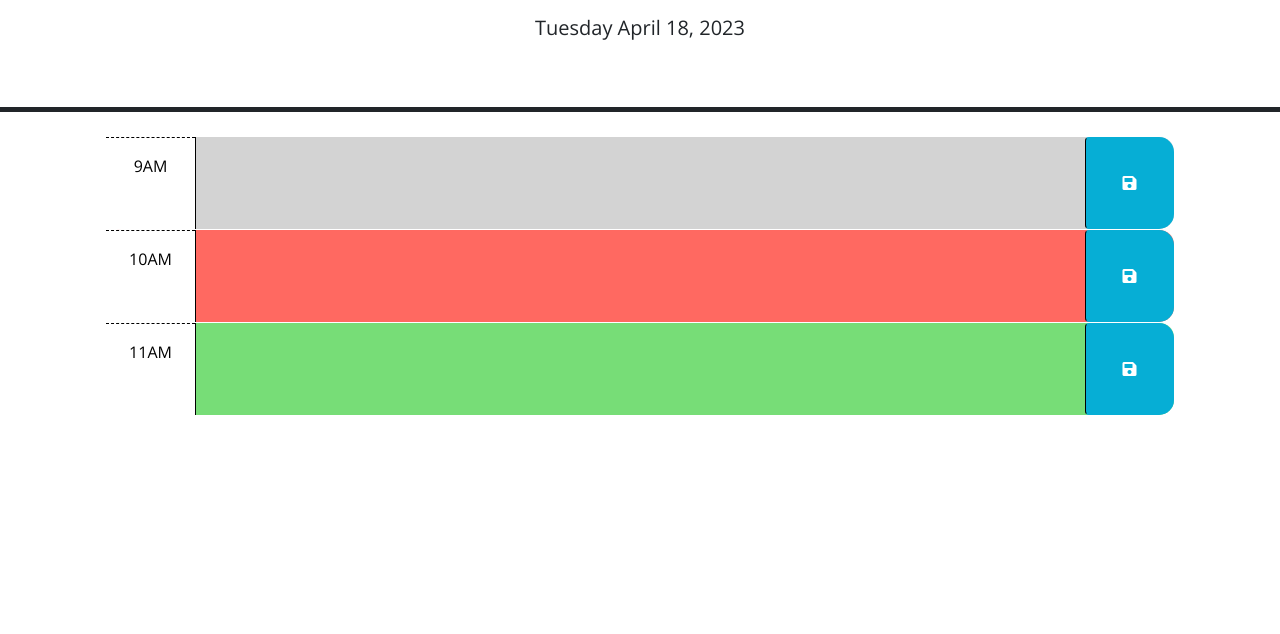
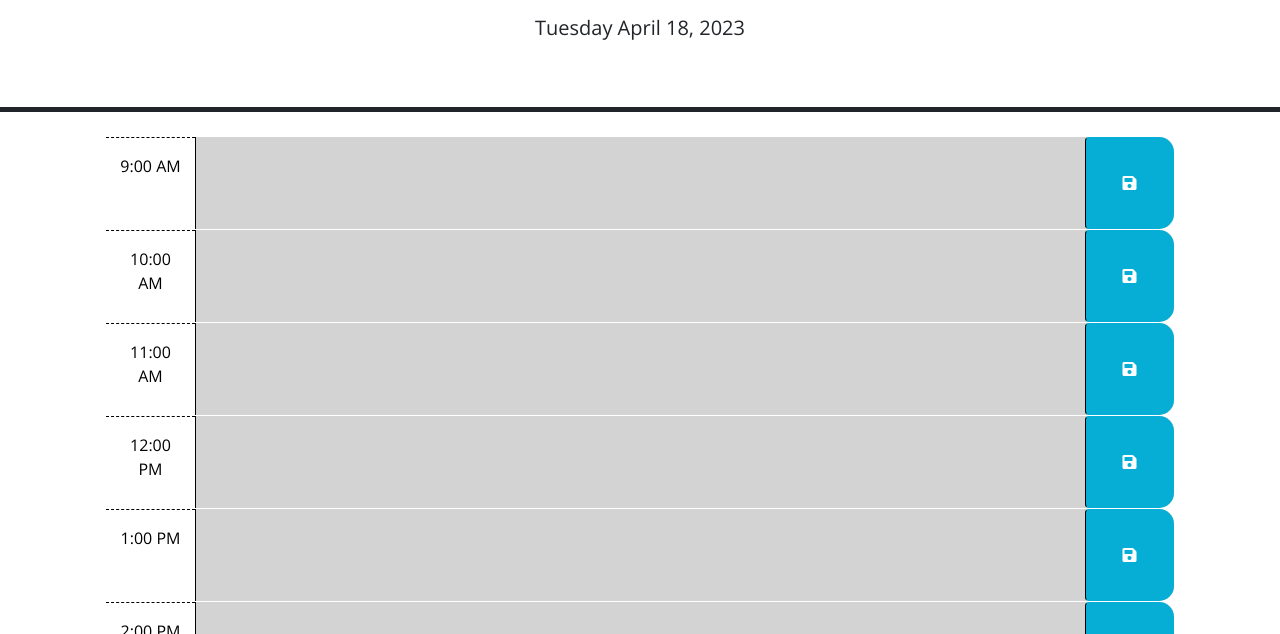
Before and after one commit to Roadglide131/Scheduler, a plain HTML site: page Develop/index.html in a window 1280 px wide. Shown: the part 166-800 px from the top of the page. Drawn offline with nearby package versions, Linux system fonts and the light colour scheme.

Commit message:
Iterated through time slots and displayed them

```diff
--- a/Develop/index.html
+++ b/Develop/index.html
@@ -28,44 +28,7 @@
       <p class="lead">A simple calendar app for scheduling your work day</p>
       <p id="currentDay" class="lead"></p>
     </header>
-    <div class="container-lg px-5">
-      <!-- Use class for "past", "present", and "future" to apply styles to the
-        time-block divs accordingly. The javascript will need to do this by
-        adding/removing these classes on each div by comparing the hour in the
-        id to the current hour. The html provided below is meant to be an example
-        demonstrating how the css provided can be leveraged to create the
-        desired layout and colors. The html below should be removed or updated
-        in the finished product. Remember to delete this comment once the
-        code is implemented.
-        -->
-
-      <!-- Example of a past time block. The "past" class adds a gray background color. -->
-      <div id="hour-9" class="row time-block past">
-        <div class="col-2 col-md-1 hour text-center py-3">9AM</div>
-        <textarea class="col-8 col-md-10 description" rows="3"> </textarea>
-        <button class="btn saveBtn col-2 col-md-1" aria-label="save">
-          <i class="fas fa-save" aria-hidden="true"></i>
-        </button>
-      </div>
-
-      <!-- Example of a a present time block. The "present" class adds a red background color. -->
-      <div id="hour-10" class="row time-block present">
-        <div class="col-2 col-md-1 hour text-center py-3">10AM</div>
-        <textarea class="col-8 col-md-10 description" rows="3"> </textarea>
-        <button class="btn saveBtn col-2 col-md-1" aria-label="save">
-          <i class="fas fa-save" aria-hidden="true"></i>
-        </button>
-      </div>
-
-      <!-- Example of a future time block. The "future" class adds a green background color. -->
-      <div id="hour-11" class="row time-block future">
-        <div class="col-2 col-md-1 hour text-center py-3">11AM</div>
-        <textarea class="col-8 col-md-10 description" rows="3"> </textarea>
-        <button class="btn saveBtn col-2 col-md-1" aria-label="save">
-          <i class="fas fa-save" aria-hidden="true"></i>
-        </button>
-      </div>
-
+    <div class="container-lg px-5" id="time_container"></div>
     <script src="https://code.jquery.com/jquery-3.4.1.min.js"></script>
     <script
       src="https://cdn.jsdelivr.net/npm/dayjs@1.11.3/dayjs.min.js"
--- a/Develop/script.js
+++ b/Develop/script.js
@@ -3,6 +3,26 @@
 // in the html.
 $(document).ready(function () {
   $("#currentDay").text(dayjs().format("dddd MMMM D, YYYY"));
-  let start = dayjs().hour(9).minutes(0).second(0);
+  let start = dayjs().hour(9).minute(0).second(0);
   const end = dayjs().hour(17).minute(0).second(0);
+  while (start.isBefore(end)) {
+    let am_pm = start.format("h:mm A");
+
+    let international_time = start.format("HH:mm");
+    const formattedTimeBlock = `<div id="${international_time}" class="row time-block ${
+      dayjs().hour() == start.format("HH")
+        ? "present"
+        : dayjs().hour() < start.format("HH")
+        ? "future"
+        : "past"
+    }">
+  <div class="col-2 col-md-1 hour text-center py-3">${am_pm}</div>
+  <textarea class="col-8 col-md-10 description" rows="3"> </textarea>
+  <button class="btn saveBtn col-2 col-md-1" aria-label="save">
+    <i class="fas fa-save" aria-hidden="true"></i>
+  </button>
+</div>`;
+    $("#time_container").append(formattedTimeBlock);
+    start = start.add(1, "hour");
+  }
 });
```
